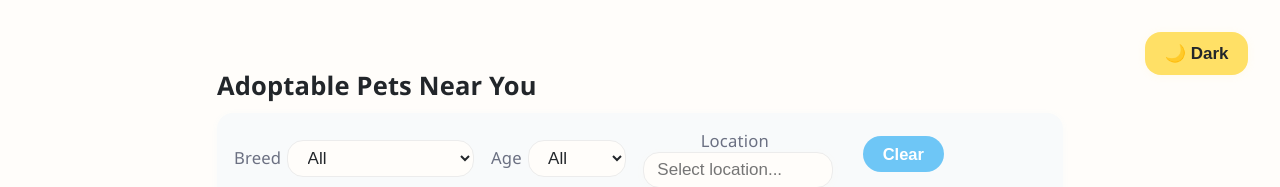
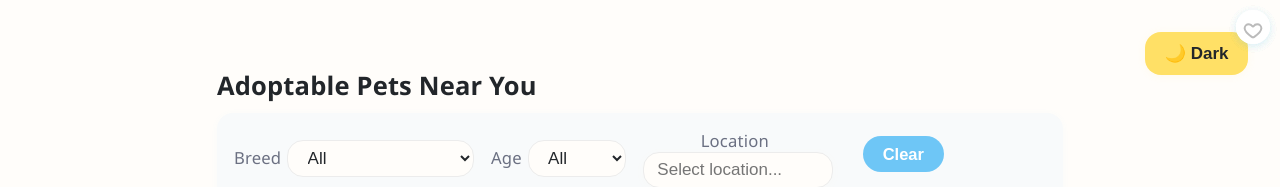
Before and after one commit to Nithya2029/petfinder-hub-107320-107329, a React (Create React App) app in the folder frontend_pawsconnect/: page / in a window 1280 px wide. Both pictures are taken after a click on the button "Adopt Now". Shown: the top 187 px of the page. Built offline with nearby package versions, Linux system fonts and the light colour scheme; the HTML template or start-up script is replaced by a standard one.

Commit message:
CheckPoint - cgc8b44a81

```diff
--- a/frontend_pawsconnect/src/components/PetCard.js
+++ b/frontend_pawsconnect/src/components/PetCard.js
@@ -1,6 +1,7 @@
 import React from "react";
 import PropTypes from "prop-types";
 import "../App.css";
+import useFavorites from "../hooks/useFavorites";
 
 /**
  * PUBLIC_INTERFACE
@@ -47,8 +48,12 @@ function getStatusBadge(status) {
   );
 }
 
-// PUBLIC_INTERFACE
+/**
+ * Adds a favorites heart icon on card corner, which can be toggled.
+ * Icon only handles favorite toggle (not opening modal!).
+ */
 function PetCard({
+  id,
   name,
   breed,
   image,
@@ -59,6 +64,40 @@ function PetCard({
   tags = [],
   ...rest
 }) {
+  const { isFavorite, toggleFavorite } = useFavorites();
+
+  // Handler for heart click (should not trigger parent card click/modal)
+  function handleFavoriteClick(e) {
+    e.stopPropagation();
+    toggleFavorite(id);
+  }
+
+  // Simple heart SVG, visually filled if favorited.
+  const HeartIcon = ({ filled = false }) => (
+    <svg
+      width="26"
+      height="26"
+      viewBox="0 0 28 28"
+      fill={filled ? "var(--secondary, #6ec6f6)" : "none"}
+      stroke={filled ? "var(--secondary, #6ec6f6)" : "#bbb"}
+      strokeWidth="2.1"
+      style={{
+        display: "inline-block",
+        verticalAlign: "middle",
+        filter: filled ? "drop-shadow(0 1px 6px #99e4fc44)" : "none"
+      }}
+      aria-hidden="true"
+      focusable="false"
+    >
+      <path
+        d="M14 25C13.49 25 13.02 24.85 12.61 24.58C8.36 21.69 5 18.82 5 15.41C5 12.91 7.01 11 9.5 11C11.12 11 12.58 11.91 13.33 13.18C13.56 13.56 14.44 13.56 14.67 13.18C15.42 11.91 16.88 11 18.5 11C20.99 11 23 12.91 23 15.41C23 18.82 19.64 21.69 15.39 24.58C14.98 24.85 14.51 25 14 25Z"
+        strokeLinejoin="round"
+        strokeLinecap="round"
+        fill={filled ? "var(--secondary, #6ec6f6)" : "none"}
+      />
+    </svg>
+  );
+
   return (
     <div
       className="pet-card"
@@ -69,10 +108,38 @@ function PetCard({
       style={{
         minWidth: 0,
         touchAction: "manipulation",
+        position: "relative", // for absolute favorite icon
         ...rest.style
       }}
       {...rest}
     >
+      {/* Favorite icon on top-right: visible always, filled if favorite */}
+      <button
+        className="favorite-btn"
+        aria-label={isFavorite?.(id) ? "Remove from favorites" : "Add to favorites"}
+        title={isFavorite?.(id) ? "Remove from favorites" : "Add to favorites"}
+        onClick={handleFavoriteClick}
+        tabIndex={0}
+        style={{
+          position: "absolute",
+          right: 10,
+          top: 10,
+          background: "rgba(255,255,255,0.90)",
+          border: "none",
+          borderRadius: "50%",
+          width: 34,
+          height: 34,
+          display: "flex",
+          alignItems: "center",
+          justifyContent: "center",
+          zIndex: 3,
+          padding: 0,
+          boxShadow: "0 2px 9px 0 rgba(110,198,246,0.08)"
+        }}
+        onMouseDown={e => e.stopPropagation()}
+      >
+        <HeartIcon filled={isFavorite?.(id)} />
+      </button>
       <div className="pet-img-container">
         {image ? (
           <img
@@ -114,6 +181,7 @@ function PetCard({
 }
 
 PetCard.propTypes = {
+  id: PropTypes.oneOfType([PropTypes.string, PropTypes.number]).isRequired,
   name: PropTypes.string,
   breed: PropTypes.string,
   image: PropTypes.string,
--- a/frontend_pawsconnect/src/components/PetGrid.js
+++ b/frontend_pawsconnect/src/components/PetGrid.js
@@ -27,6 +27,7 @@ function PetGrid({ pets, loading, onPetClick }) {
     <div className="pet-grid" style={{ width: "100%" }}>
       {pets.map((pet, i) => (
         <PetCard
+          id={pet.id}
           key={pet.id || i}
           name={pet.name}
           breed={pet.breed}
--- a/frontend_pawsconnect/src/components/PetModal.js
+++ b/frontend_pawsconnect/src/components/PetModal.js
@@ -2,6 +2,7 @@ import React, { useEffect, useRef, useState } from "react";
 import PropTypes from "prop-types";
 import ImageCarousel from "./ImageCarousel";
 import Map from "./Map";
+import useFavorites from "../hooks/useFavorites";
 import "../App.css";
 
 /**
@@ -14,6 +15,9 @@ import "../App.css";
  *   onClose: function to close the modal
  */
 function PetModal({ open, pet, onClose }) {
+  // Always call hooks before any conditional return (per React rules)
+  const { isFavorite, toggleFavorite } = useFavorites();
+
   // Animation for modal closing (fade out) UX polish
   const [animateExit, setAnimateExit] = useState(false);
   const mountedRef = useRef(false);
@@ -54,6 +58,32 @@ function PetModal({ open, pet, onClose }) {
   }, [open]);
 
   if (!open || !pet) return null;
+
+  // Heart icon for modal (same SVG logic as card)
+  const HeartIcon = ({ filled = false }) => (
+    <svg
+      width="26"
+      height="26"
+      viewBox="0 0 28 28"
+      fill={filled ? "var(--secondary, #6ec6f6)" : "none"}
+      stroke={filled ? "var(--secondary, #6ec6f6)" : "#bbb"}
+      strokeWidth="2.1"
+      style={{
+        display: "inline-block",
+        verticalAlign: "middle",
+        filter: filled ? "drop-shadow(0 1px 6px #99e4fc44)" : "none"
+      }}
+      aria-hidden="true"
+      focusable="false"
+    >
+      <path
+        d="M14 25C13.49 25 13.02 24.85 12.61 24.58C8.36 21.69 5 18.82 5 15.41C5 12.91 7.01 11 9.5 11C11.12 11 12.58 11.91 13.33 13.18C13.56 13.56 14.44 13.56 14.67 13.18C15.42 11.91 16.88 11 18.5 11C20.99 11 23 12.91 23 15.41C23 18.82 19.64 21.69 15.39 24.58C14.98 24.85 14.51 25 14 25Z"
+        strokeLinejoin="round"
+        strokeLinecap="round"
+        fill={filled ? "var(--secondary, #6ec6f6)" : "none"}
+      />
+    </svg>
+  );
 
   // Flatten images for demo—accepts image or images (string or array)
   let images = [];
@@ -125,6 +155,31 @@ Thank you!
         onClick={(e) => e.stopPropagation()}
         tabIndex={0}
       >
+        {/* Favorites toggle button (heart), top-right, left of close */}
+        <button
+          className="favorite-btn"
+          aria-label={isFavorite?.(pet.id) ? "Remove from favorites" : "Add to favorites"}
+          title={isFavorite?.(pet.id) ? "Remove from favorites" : "Add to favorites"}
+          onClick={e => { e.stopPropagation(); toggleFavorite(pet.id); }}
+          style={{
+            position: "absolute",
+            right: 58,
+            top: 13,
+            background: "rgba(255,255,255,0.93)",
+            border: "none",
+            borderRadius: "50%",
+            width: 34,
+            height: 34,
+            display: "flex",
+            alignItems: "center",
+            justifyContent: "center",
+            zIndex: 3,
+            padding: 0,
+            boxShadow: "0 2px 9px 0 rgba(110,198,246,0.09)"
+          }}
+        >
+          <HeartIcon filled={isFavorite?.(pet.id)} />
+        </button>
         {/* Close Button */}
         <button
           className="pet-modal-close"
--- /dev/null
+++ b/frontend_pawsconnect/src/hooks/useFavorites.js
@@ -0,0 +1,78 @@
+import { useCallback, useEffect, useState } from "react";
+
+/**
+ * PUBLIC_INTERFACE
+ * useFavorites
+ * Custom React hook to manage user's favorite pets, with localStorage persistence.
+ * Provides utilities for checking, toggling, adding, and removing favorites by pet ID.
+ * The favorites are globally synced across the app.
+ *
+ * @returns {{
+ *   favorites: number[] | string[],
+ *   isFavorite: (petId: number|string) => boolean,
+ *   toggleFavorite: (petId: number|string) => void,
+ *   addFavorite: (petId: number|string) => void,
+ *   removeFavorite: (petId: number|string) => void,
+ * }}
+ */
+function useFavorites() {
+  // Persistent favorites key
+  const LOCALSTORAGE_KEY = "pawsconnect-favorites";
+  const [favorites, setFavorites] = useState(() => {
+    try {
+      const data = localStorage.getItem(LOCALSTORAGE_KEY);
+      return data ? JSON.parse(data) : [];
+    } catch {
+      return [];
+    }
+  });
+
+  // Update localStorage whenever favorites change
+  useEffect(() => {
+    try {
+      localStorage.setItem(LOCALSTORAGE_KEY, JSON.stringify(favorites));
+    } catch (e) {
+      // eslint-disable-next-line no-console
+      console.warn("Failed to write to localStorage for favorites", e);
+    }
+  }, [favorites]);
+
+  // Helper: check if favorite
+  // PUBLIC_INTERFACE
+  const isFavorite = useCallback(
+    (petId) => favorites.includes(petId),
+    [favorites]
+  );
+
+  // PUBLIC_INTERFACE
+  const addFavorite = useCallback(
+    (petId) => {
+      setFavorites((prev) => {
+        if (!prev.includes(petId)) return [...prev, petId];
+        return prev;
+      });
+    },
+    [setFavorites]
+  );
+
+  // PUBLIC_INTERFACE
+  const removeFavorite = useCallback(
+    (petId) => {
+      setFavorites((prev) => prev.filter((id) => id !== petId));
+    },
+    [setFavorites]
+  );
+
+  // PUBLIC_INTERFACE
+  const toggleFavorite = useCallback(
+    (petId) => {
+      if (isFavorite(petId)) removeFavorite(petId);
+      else addFavorite(petId);
+    },
+    [isFavorite, addFavorite, removeFavorite]
+  );
+
+  return { favorites, isFavorite, toggleFavorite, addFavorite, removeFavorite };
+}
+
+export default useFavorites;
```
